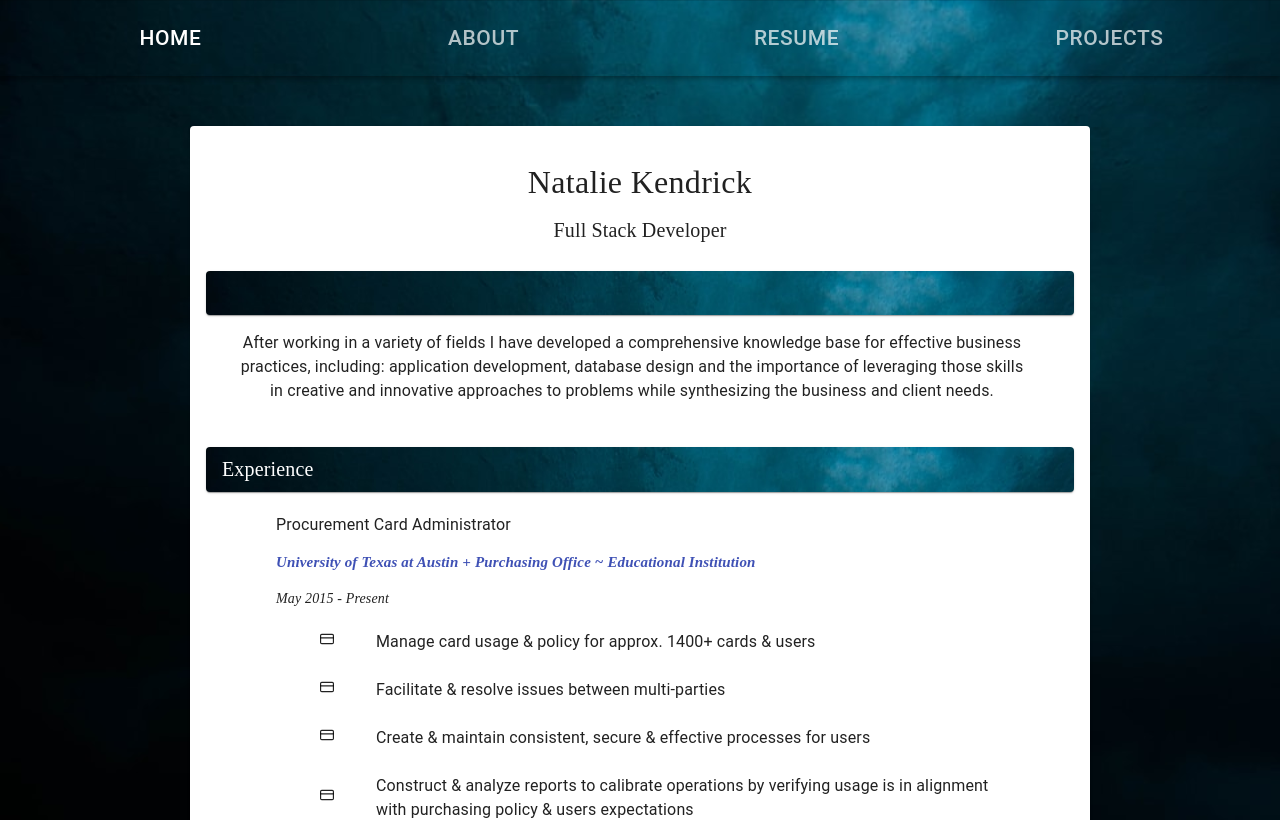
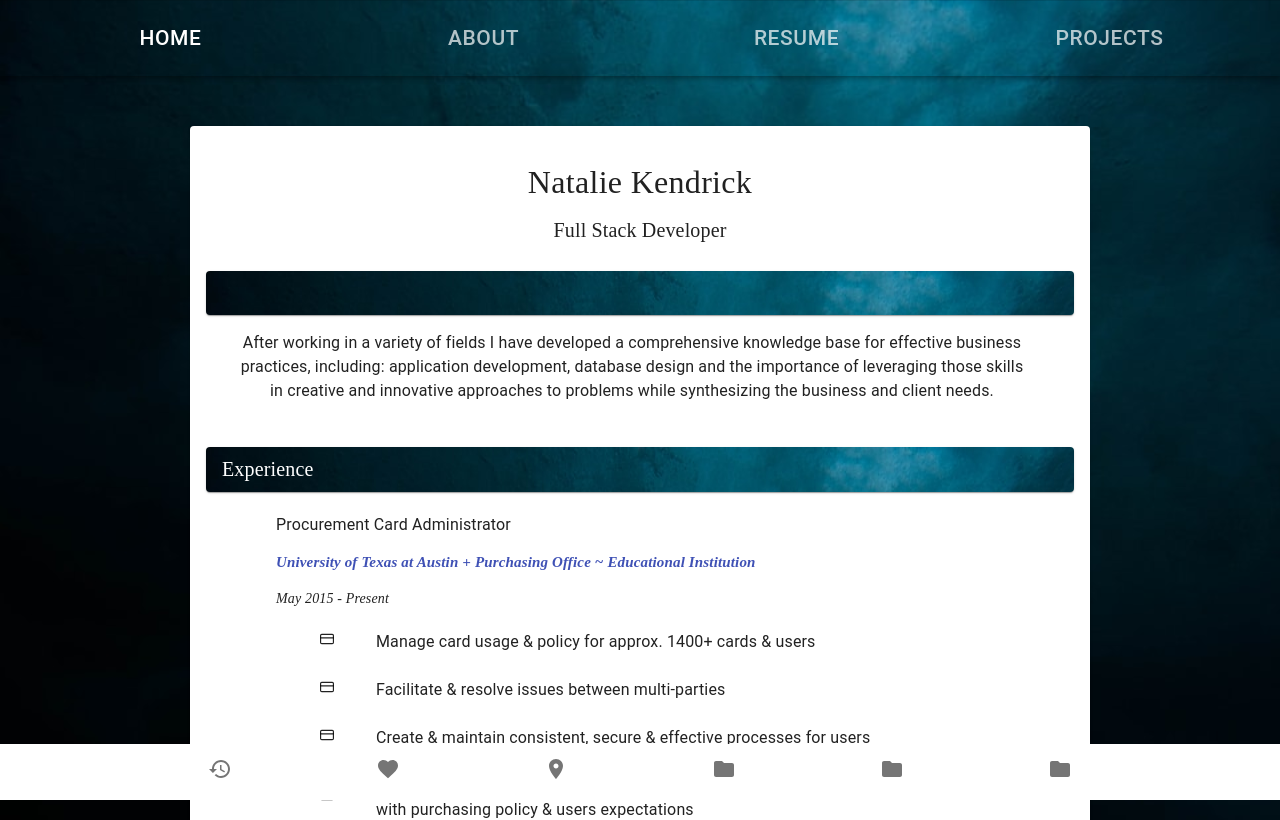
Before and after one commit to listenToRipley/nataliekendrick, a React (Create React App) app: page /resume in a window 1280 px wide. Shown: the top 820 px of the page. Built offline with nearby package versions, Linux system fonts and the light colour scheme.

Commit message:
update panel to be nav bottom

```diff
--- a/src/Components/Resume.js
+++ b/src/Components/Resume.js
@@ -9,7 +9,7 @@ import ResumeMission from './ResumeMission';
 import ResumeExp from './ResumeExp';
 import ResumeContact from './ResumeContacts';
 import ResumeRef from './ResumeRef';
-
+import ResumePanel from './ResumePanel';
 
 const useStyles = makeStyles((theme) => ({
   resume: {
@@ -37,8 +37,11 @@ const Resume = () => {
   const classes = useStyles();
 
   return (
+
+<div>
     <div className={classes.resume}>
       <Paper className={classes.paper}>
+
       <ResumeHead/>
       <ResumeMission/>
       <ResumeExp/>
@@ -49,6 +52,11 @@ const Resume = () => {
 
     </Paper>
     </div>
+
+    <footer>
+      <ResumePanel/>
+    </footer>
+  </div>
   )
 }
 
--- a/src/Components/ResumePanel.js
+++ b/src/Components/ResumePanel.js
@@ -1,95 +1,42 @@
-import React, {useState} from 'react';
-import { makeStyles } from '@material-ui/core';
-import AppBar from '@material-ui/core/AppBar';
-import Tabs from '@material-ui/core/Tabs';
-import Tab from '@material-ui/core/Tab';
-import {Link} from 'react-router-dom';
-import './Components.css';
+import React from 'react';
+import { makeStyles } from '@material-ui/core/styles';
+import BottomNavigation from '@material-ui/core/BottomNavigation';
+import BottomNavigationAction from '@material-ui/core/BottomNavigationAction';
+import FolderIcon from '@material-ui/icons/Folder';
+import RestoreIcon from '@material-ui/icons/Restore';
+import FavoriteIcon from '@material-ui/icons/Favorite';
+import LocationOnIcon from '@material-ui/icons/LocationOn';
 //would like to add a second menu under the main on so the different sections of the resume can be linked to
 
 const useStyles = makeStyles({
-  panel:{
-    display: 'flex',
-    flexWrap: 'wrap',
-    color: 'transparent',
-    position:'static',
-    height: '20%',
-    marginBottom: '12em'
+  root: {
+    width: '100%',
+    position: '-webkit-fixed', /* Safari */
+    position:'fixed',
+    bottom: 0,
+    left: 0
   },
-  bar:{
-    padding: '1em',
-    position: 'absolute'
-  },
-  tabs:{
-    width: '100%',
-    color: 'white',
-    justifyContent: 'space-evenly',
-  },
-  link: {
-    fontSize: '1.5em',
-    padding: '.2em'
-  }
 });
 
 const ResumePanel = () => {
 const classes = useStyles();
-const [value, setValue] = useState(0);
+const [value, setValue] = React.useState('recents');
 
-  const handleChange = (event, newValue) => {
-    setValue(newValue);
+const handleChange = (event, newValue) => {
+  setValue(newValue);
     //will need to include routing on click, use links.
   };
 
   return (
-    <div className={classes.panel}>
-    <AppBar
-    className={classes.bar}
-    color='transparent' >
-      <Tabs
-      className={classes.tabs}
-      variant="fullWidth"
-      value={value}
-      onChange={handleChange}
-      aria-label="menu items"
-      indicatorColor='transparent'
-      >
-        <Tab
-          label="Top"
-          className={classes.link}
-          component={Link}
-          to=''
-          aria-label='top'
-        />
-        <Tab
-          label="Experiences"
-          component={Link}
-          className={classes.link}
-          to=''
-          aria-label='experiences'
-        />
-        <Tab
-          label="Education"
-          component={Link}
-          className={classes.link}
-          to=''
-          aria-label='education'
-        />
-        <Tab
-          label="Contact"
-          className={classes.link}
-          component={Link}
-          to=''
-          aria-label='contact'
-        />
-        <Tab
-          label="References"
-          className={classes.link}
-          component={Link}
-          to=''
-          aria-label='references'
-        />
-      </Tabs>
-    </AppBar>
+    <div className={classes.bottom}>
+      <BottomNavigation value={value} onChange={handleChange} className={classes.root}>
+      <BottomNavigationAction label="Top" value="top" icon={<RestoreIcon />} />
+      <BottomNavigationAction label="Experience" value="experiences" icon={<FavoriteIcon />} />
+      <BottomNavigationAction label="Education" value="education" icon={<LocationOnIcon />} />
+      <BottomNavigationAction label="Skills" value="skills" icon={<FolderIcon />} />
+      <BottomNavigationAction label="Contacts" value="contacts" icon={<FolderIcon />} />
+      <BottomNavigationAction label="References" value="references" icon={<FolderIcon />} />
+    </BottomNavigation>
   </div>
   );
 }
```
